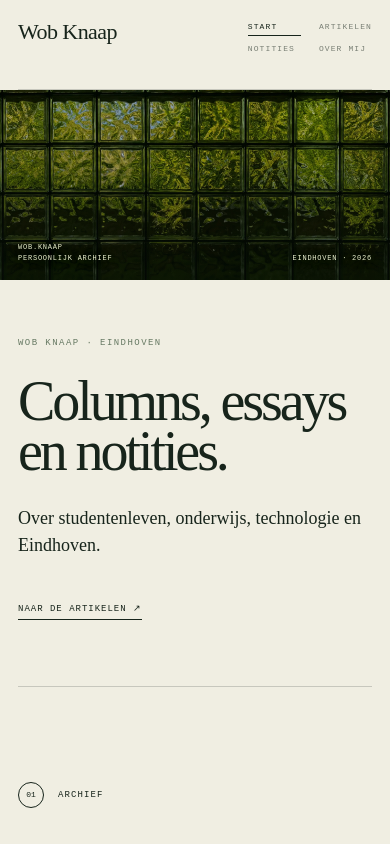
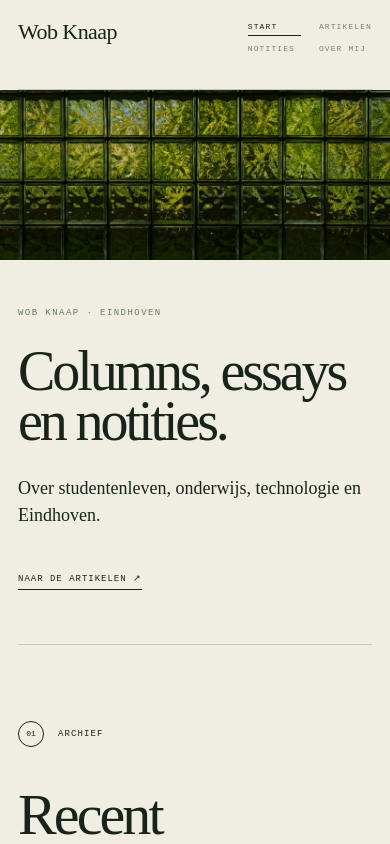
Before and after one commit to Wobknaap/Site, a Next.js app: page / in a window 390 px wide. Shown: the top 844 px of the page. Built offline with nearby package versions, Linux system fonts and the light colour scheme.

Commit message:
Werk compacte vormgeving bij

```diff
--- a/app/globals.css
+++ b/app/globals.css
@@ -19,42 +19,36 @@ img { display: block; width: 100%; }
 ::selection { background: var(--forest); color: var(--paper); }
 
 .page-wrap { width: min(1180px, calc(100% - 64px)); margin-inline: auto; }
-.site-header { height: 88px; width: min(1180px, calc(100% - 64px)); margin-inline: auto; display: flex; justify-content: space-between; align-items: center; border-bottom: 1px solid var(--line); }
+.site-header { height: 76px; width: min(1180px, calc(100% - 64px)); margin-inline: auto; display: flex; justify-content: space-between; align-items: center; border-bottom: 1px solid var(--line); }
 .wordmark { font: 500 25px/1 var(--serif); letter-spacing: -.025em; }
 .site-header nav { display: flex; gap: 34px; font: 10px var(--font-geist-mono); text-transform: uppercase; letter-spacing: .11em; }
 .site-header nav a { padding: 8px 0; opacity: .55; border-bottom: 1px solid transparent; }
 .site-header nav a:hover, .site-header nav a.active { opacity: 1; border-color: var(--ink); }
 
-.terminal-banner { position: relative; height: clamp(220px, 24vw, 320px); overflow: hidden; background: #0d180d; }
+.terminal-banner { height: clamp(190px, 20vw, 270px); overflow: hidden; background: #0d180d; }
 .terminal-banner > img { height: 100%; object-fit: cover; }
-.terminal-banner::after { content: ""; position: absolute; inset: 0; z-index: 1; background: linear-gradient(180deg, rgba(5, 14, 5, .1), rgba(5, 14, 5, .58)); pointer-events: none; }
-.banner-interface { position: absolute; inset: 0; z-index: 3; display: grid; grid-template-columns: 1fr auto 1fr; align-items: end; gap: 32px; padding-block: 26px; color: #ecf2cf; font: 9px/1.5 var(--font-geist-mono); letter-spacing: .11em; text-transform: uppercase; text-shadow: 0 1px 8px rgba(0, 0, 0, .7); }
-.banner-interface > div:first-child { display: flex; flex-direction: column; }
-.banner-interface > div:last-child { justify-self: end; }
-.banner-interface p { margin: 0; opacity: .7; }
 
 .eyebrow { margin: 0; color: var(--moss); font: 9px var(--font-geist-mono); text-transform: uppercase; letter-spacing: .16em; }
 .underlined-link { display: inline-block; width: max-content; padding-bottom: 5px; border-bottom: 1px solid var(--ink); font: 9px var(--font-geist-mono); text-transform: uppercase; letter-spacing: .11em; }
 .underlined-link:hover { color: var(--orange); border-color: var(--orange); }
 
-.home-hero { min-height: 0; padding-block: 82px 94px; border-bottom: 1px solid var(--line); }
+.home-hero { padding-block: 62px 70px; border-bottom: 1px solid var(--line); }
 .hero-copy { width: 100%; max-width: none; display: grid; grid-template-columns: minmax(0, 1.45fr) minmax(280px, .55fr); gap: 48px clamp(60px, 9vw, 150px); align-items: end; }
-.hero-copy .eyebrow { grid-column: 1 / -1; }
 .hero-copy h1 { max-width: 860px; margin: 0; font: 400 clamp(64px, 6.6vw, 104px)/.9 var(--serif); letter-spacing: -.055em; }
 .hero-side { padding-bottom: 7px; }
 .hero-deck { max-width: 440px; margin: 0 0 38px; font: 400 20px/1.5 var(--serif); }
 figure { margin: 0; }
 figcaption { display: flex; justify-content: space-between; gap: 18px; margin-top: 10px; color: var(--moss); font: 8px var(--font-geist-mono); text-transform: uppercase; letter-spacing: .12em; }
 
-.home-latest { padding-block: 150px; }
-.section-heading { display: grid; grid-template-columns: 220px 1fr; align-items: end; margin-bottom: 58px; }
+.home-latest { padding-block: 100px; }
+.section-heading { display: grid; grid-template-columns: 220px 1fr; align-items: end; margin-bottom: 44px; }
 .section-heading > div { display: flex; align-items: center; gap: 14px; }
 .section-heading > div span { width: 26px; height: 26px; display: grid; place-items: center; border: 1px solid var(--ink); border-radius: 50%; font: 8px var(--font-geist-mono); }
 .section-heading > div p { margin: 0; font: 9px var(--font-geist-mono); text-transform: uppercase; letter-spacing: .12em; }
 .section-heading h2 { margin: 0; font: 400 clamp(52px, 6.5vw, 94px)/.9 var(--serif); letter-spacing: -.05em; }
 
 .article-list { border-top: 1px solid var(--ink); }
-.article-row { min-height: 185px; display: grid; grid-template-columns: 70px minmax(0, 1fr) 65px; gap: 24px; align-items: start; padding: 32px 0; border-bottom: 1px solid var(--line); }
+.article-row { min-height: 165px; display: grid; grid-template-columns: 70px minmax(0, 1fr) 65px; gap: 24px; align-items: start; padding: 27px 0; border-bottom: 1px solid var(--line); }
 .article-number { padding-top: 4px; color: var(--moss); font: 8px var(--font-geist-mono); }
 .article-copy { display: grid; grid-template-columns: 150px minmax(240px, .9fr) minmax(260px, 1.1fr); gap: clamp(28px, 5vw, 84px); }
 .article-meta { padding-top: 3px; display: flex; flex-direction: column; gap: 8px; font: 8px var(--font-geist-mono); text-transform: uppercase; letter-spacing: .1em; }
@@ -70,16 +64,16 @@ figcaption { display: flex; justify-content: space-between; gap: 18px; margin-to
 .article-list.compact .article-row { min-height: 130px; }
 .article-list.compact .article-copy { grid-template-columns: 130px 1fr; }
 
-.home-notes { min-height: 730px; display: grid; grid-template-columns: 1fr 1fr; gap: clamp(60px, 10vw, 160px); align-items: center; padding-block: 125px; border-top: 1px solid var(--line); }
+.home-notes { display: grid; grid-template-columns: 1fr 1fr; gap: clamp(60px, 10vw, 160px); align-items: center; padding-block: 90px; border-top: 1px solid var(--line); }
 .home-notes > div h2 { max-width: 530px; margin: 35px 0 46px; font: 400 clamp(48px, 5.2vw, 78px)/.98 var(--serif); letter-spacing: -.045em; }
-.home-notes figure img { height: 480px; object-fit: cover; }
+.home-notes figure img { height: 410px; object-fit: cover; }
 
-.page-intro { min-height: 465px; display: grid; grid-template-columns: 1fr 1fr; grid-template-rows: auto 1fr; gap: 18px 80px; align-items: end; padding-block: 80px 95px; }
+.page-intro { display: grid; grid-template-columns: 1fr 1fr; grid-template-rows: auto auto; gap: 30px 80px; align-items: end; padding-block: 66px 72px; }
 .page-intro .eyebrow { grid-column: 1 / -1; align-self: start; }
-.page-intro h1 { margin: 0; font: 400 clamp(82px, 10vw, 150px)/.78 var(--serif); letter-spacing: -.065em; }
+.page-intro h1 { margin: 0; font: 400 clamp(72px, 8vw, 126px)/.82 var(--serif); letter-spacing: -.06em; }
 .page-intro > p:last-child { max-width: 460px; margin: 0 0 3px; font: 20px/1.5 var(--serif); }
-.wide-image img { height: 430px; object-fit: cover; }
-.archive-page { padding-block: 120px 165px; }
+.wide-image img { height: 350px; object-fit: cover; }
+.archive-page { padding-block: 82px 120px; }
 
 .notes-list { display: grid; grid-template-columns: 1fr 1fr; border-top: 1px solid var(--ink); margin-bottom: 160px; }
 .notes-list article { min-height: 300px; display: grid; grid-template-rows: auto 1fr auto; padding: 28px; border-bottom: 1px solid var(--line); }
@@ -87,7 +81,7 @@ figcaption { display: flex; justify-content: space-between; gap: 18px; margin-to
 .notes-list article > span, .notes-list article time { color: var(--moss); font: 8px var(--font-geist-mono); text-transform: uppercase; letter-spacing: .11em; }
 .notes-list article p { max-width: 490px; align-self: center; margin: 34px 0; font: 400 clamp(27px, 2.7vw, 42px)/1.12 var(--serif); letter-spacing: -.025em; }
 
-.about-page { min-height: calc(100vh - 88px); display: grid; grid-template-columns: .9fr 1.1fr; gap: clamp(60px, 9vw, 140px); padding-block: 100px 140px; }
+.about-page { display: grid; grid-template-columns: .9fr 1.1fr; gap: clamp(60px, 9vw, 140px); padding-block: 80px 110px; }
 .about-copy { align-self: center; }
 .about-copy h1 { max-width: 650px; margin: 42px 0 46px; font: 400 clamp(58px, 6vw, 92px)/.92 var(--serif); letter-spacing: -.055em; }
 .prose { max-width: 570px; margin-bottom: 42px; }
@@ -169,15 +163,15 @@ figcaption { display: flex; justify-content: space-between; gap: 18px; margin-to
 .notes-manager .note-text textarea { min-height: 110px; }
 /* manager:end */
 
-.site-footer { min-height: 190px; display: flex; justify-content: space-between; align-items: end; width: min(1180px, calc(100% - 64px)); margin-inline: auto; padding-block: 50px; border-top: 1px solid var(--line); }
+.site-footer { min-height: 140px; display: flex; justify-content: space-between; align-items: end; width: min(1180px, calc(100% - 64px)); margin-inline: auto; padding-block: 38px; border-top: 1px solid var(--line); }
 .site-footer p, .site-footer a { margin: 0; font: 8px var(--font-geist-mono); text-transform: uppercase; letter-spacing: .11em; }
 .site-footer div { display: flex; gap: 28px; }
 
 @media (max-width: 900px) {
   .home-notes, .about-page { grid-template-columns: 1fr; }
-  .home-hero { padding-block: 76px 84px; }
+  .home-hero { padding-block: 58px 66px; }
   .hero-copy { grid-template-columns: 1fr; gap: 32px; }
-  .hero-copy .eyebrow, .hero-copy h1, .hero-side { grid-column: 1; }
+  .hero-copy h1, .hero-side { grid-column: 1; }
   .hero-side { padding-bottom: 0; }
   .article-copy { grid-template-columns: 110px 1fr; }
   .article-copy > p { grid-column: 2; }
@@ -200,14 +194,12 @@ figcaption { display: flex; justify-content: space-between; gap: 18px; margin-to
   .wordmark { padding-top: 3px; font-size: 22px; }
   .site-header nav { display: grid; grid-template-columns: 1fr 1fr; gap: 4px 18px; }
   .site-header nav a { padding: 4px 0; font-size: 8px; }
-  .terminal-banner { height: 190px; }
-  .banner-interface { grid-template-columns: 1fr auto; padding-block: 17px; font-size: 7px; }
-  .banner-interface p { display: none; }
-  .home-hero { padding-block: 58px 66px; }
+  .terminal-banner { height: 170px; }
+  .home-hero { padding-block: 48px 54px; }
   .hero-copy { gap: 28px; }
   .hero-copy h1 { margin: 0; font-size: 56px; }
   .hero-deck { font-size: 18px; }
-  .home-latest { padding-block: 95px; }
+  .home-latest { padding-block: 76px; }
   .section-heading { grid-template-columns: 1fr; gap: 42px; }
   .section-heading h2 { font-size: 58px; }
   .article-row { grid-template-columns: 32px 1fr; gap: 12px; min-height: 165px; }
@@ -216,19 +208,19 @@ figcaption { display: flex; justify-content: space-between; gap: 18px; margin-to
   .article-copy > p { grid-column: auto; font-size: 15px; }
   .article-copy h2 { font-size: 29px; }
   .article-link { display: none; }
-  .home-notes { padding-block: 90px; gap: 65px; }
+  .home-notes { padding-block: 72px; gap: 55px; }
   .home-notes > div h2 { font-size: 52px; }
-  .home-notes figure img { height: 360px; }
-  .page-intro { min-height: 390px; padding-block: 55px 70px; }
-  .page-intro h1 { font-size: 79px; }
+  .home-notes figure img { height: 330px; }
+  .page-intro { padding-block: 46px 56px; gap: 24px; }
+  .page-intro h1 { font-size: 68px; }
   .page-intro > p:last-child { font-size: 18px; }
-  .wide-image img { height: 290px; }
-  .archive-page { padding-block: 80px 110px; }
+  .wide-image img { height: 240px; }
+  .archive-page { padding-block: 64px 90px; }
   .notes-list { grid-template-columns: 1fr; margin-bottom: 100px; }
   .notes-list article:nth-child(odd) { padding-left: 0; border-right: 0; }
   .notes-list article { min-height: 245px; padding-inline: 0; }
   .notes-list article p { font-size: 30px; }
-  .about-page { padding-block: 65px 100px; }
+  .about-page { padding-block: 58px 82px; }
   .about-page figure img { height: 430px; }
   .about-copy h1 { font-size: 58px; }
   .article-page { padding-block: 55px 100px; }
@@ -257,7 +249,7 @@ figcaption { display: flex; justify-content: space-between; gap: 18px; margin-to
   .notes-manager article { grid-template-columns: 28px 1fr; gap: 16px; }
   .notes-manager article .note-text, .notes-manager article .danger { grid-column: 2; }
   /* manager:end */
-  .site-footer { min-height: 160px; flex-direction: column; align-items: flex-start; justify-content: flex-end; gap: 24px; }
+  .site-footer { min-height: 130px; flex-direction: column; align-items: flex-start; justify-content: flex-end; gap: 24px; }
 }
 
 @media (prefers-reduced-motion: reduce) {
```
